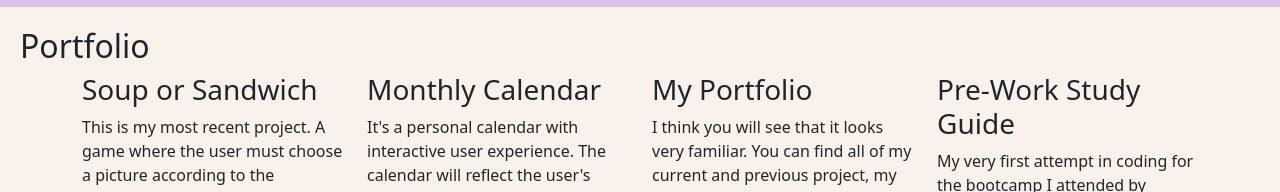
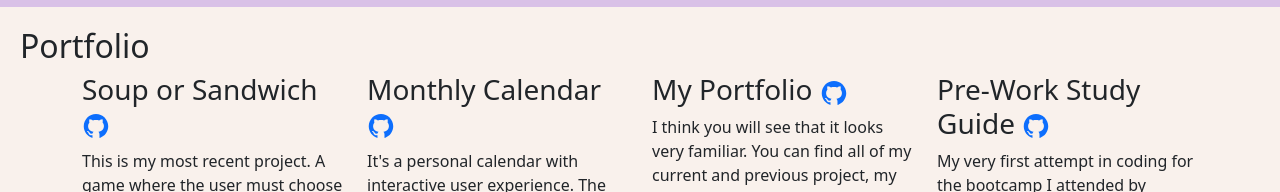
Before and after one commit to azimezn/react-portfolio-azime-nail, a React (Create React App) app: page / in a window 1280 px wide. Both pictures are taken after a click on the button "Portfolio". Shown: the part 202-394 px from the top of the page. Built offline with nearby package versions, Linux system fonts and the light colour scheme.

Commit message:
added github icons with links for each project

```diff
--- a/package.json
+++ b/package.json
@@ -11,6 +11,7 @@
     "react": "^18.2.0",
     "react-bootstrap": "^2.7.0",
     "react-dom": "^18.2.0",
+    "react-icons": "^4.7.1",
     "react-scripts": "5.0.1",
     "web-vitals": "^2.1.4"
   },
--- a/src/component/Portfolio.js
+++ b/src/component/Portfolio.js
@@ -1,4 +1,5 @@
 import React from 'react';
+import { AiFillGithub } from 'react-icons/ai'
 import { projects } from '../info'
 // bootstrap
 import Container from 'react-bootstrap/Container';
@@ -13,7 +14,7 @@ const Portfolio = () => {
         <Row>
           {projects.map(item => (
             <Col>
-              <h3>{item.name}</h3>
+              <h3>{item.name} <a href={item.githubLink} target="_blank" rel="noreferrer"><AiFillGithub/></a></h3>
               <p>{item.description}</p>
               <a href={item.deployedLink} target="_blank" rel="noreferrer">
                 <img className="project-screenshots" src={item.source} alt={item.alt} /></a>
--- a/src/info.js
+++ b/src/info.js
@@ -6,7 +6,7 @@ const projects = [
         name: "Soup or Sandwich",
         description: "This is my most recent project. A game where the user must choose a picture according to the instructions. The pictures consist of soup and sandwiches, or maybe not. The user can login to save their progress or score.",
         deployedLink: "https://soup-or-sandwich.herokuapp.com/",
-        githubLink: "",
+        githubLink: "https://github.com/kendrameda/Soup-or-Sandwich",
         source: {souporsandwichScreenshot},
         alt: "screenshot of the game Soup or Sandwich"
     },
@@ -14,7 +14,7 @@ const projects = [
         name: "Monthly Calendar",
         description: "It's a personal calendar with interactive user experience. The calendar will reflect the user's schedule based on the following: desired NFL teams and their game schedules, holidays, and personal tasks.",
         deployedLink: "https://jennahopeclem.github.io/monthly-planner/",
-        githubLink: "",
+        githubLink: "https://github.com/jennahopeclem/monthly-planner",
         source: {monthlyCalendarScreenshot},
         alt: "screenshot of the monthly planner"
     },
@@ -22,7 +22,7 @@ const projects = [
         name: "My Portfolio",
         description: "I think you will see that it looks very familiar. You can find all of my current and previous project, my resume, and a little bit about me on this page. You can also contact me through this page.",
         deployedLink: "https://azimezn.github.io/azime-nail-portfolio/",
-        githubLink: "",
+        githubLink: "https://github.com/azimezn/azime-nail-portfolio",
         source: {portfolioScreenshot},
         alt: "Azime Nail's portfolio"
     },
@@ -30,7 +30,7 @@ const projects = [
         name: "Pre-Work Study Guide",
         description: "My very first attempt in coding for the bootcamp I attended by Rutgers University.",
         deployedLink: "https://azimezn.github.io/prework-study-guide/",
-        githubLink: "",
+        githubLink: "https://github.com/azimezn/prework-study-guide",
         source: {preworkScreenshot},
         alt: "screenshot of my prework study guide"
     },
```
Also changed, not shown: 1 other file (tests, documents, lock files or other folders).
